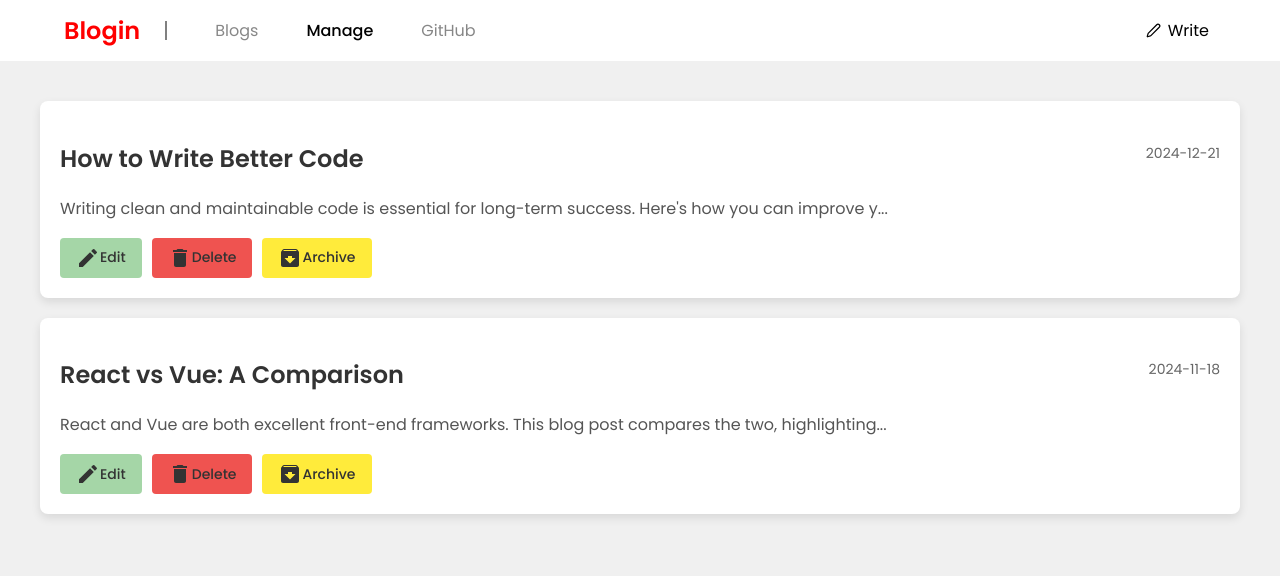
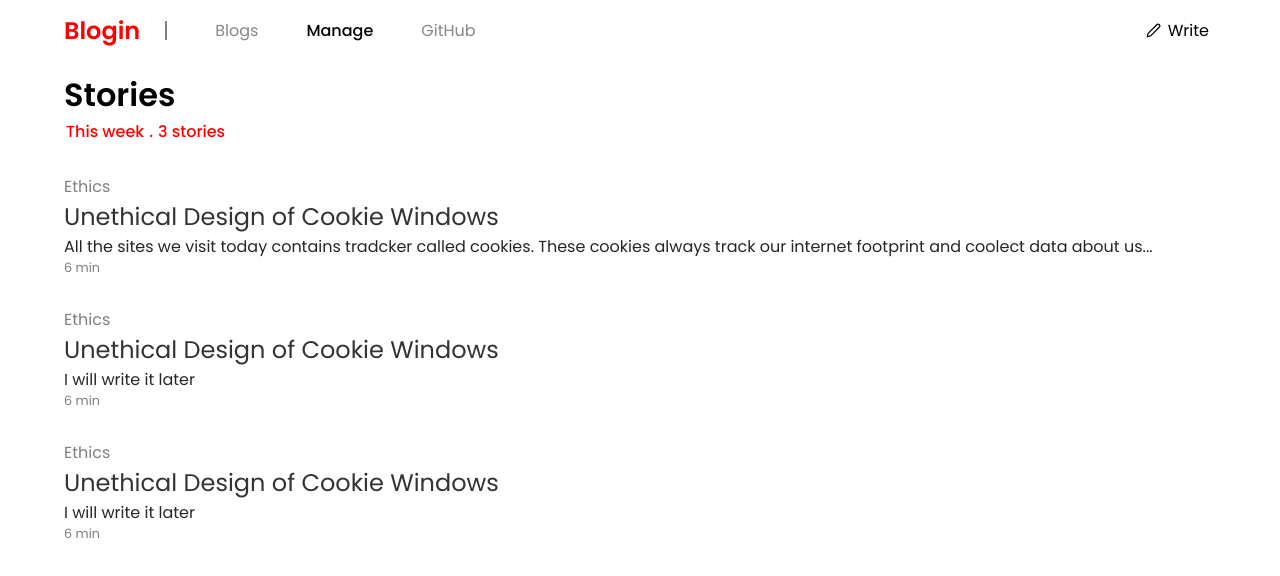
Before and after one commit to Binit06/Blogin, a React (Vite) app: page /manage in a window 1280 px wide. Shown: the top 576 px of the page. Built offline with nearby package versions, Linux system fonts and the light colour scheme.

Commit message:
Blogin: Added First Design Implementation Manage Page

```diff
--- a/src/components/Navbar/Navbar.css
+++ b/src/components/Navbar/Navbar.css
@@ -91,3 +91,8 @@
   color: #000;
   border: none;
 }
+
+.outlet {
+  display: flex;
+  justify-content: center;
+}
--- a/src/components/Navbar/Navbar.tsx
+++ b/src/components/Navbar/Navbar.tsx
@@ -1,9 +1,12 @@
 import React from "react";
-import { NavLink, Outlet } from "react-router-dom";
+import { NavLink, Outlet, useLocation, useParams } from "react-router-dom";
 import { LuPen } from "react-icons/lu";
 import "./Navbar.css";
 
 const Navbar: React.FC = () => {
+  const id = useParams();
+  const location = useLocation();
+  const isBlogViewPage = location.pathname.startsWith('/blog/')
   return (
     <>
       <nav className="navbar">
@@ -36,15 +39,21 @@ const Navbar: React.FC = () => {
           </div>
         </div>
 
-        {/* Right Section - Buttons */}
         <div className="navbar-right">
-          <div className="navbar-write">
-            <LuPen size={15} />
-            <button className="btn btn-solid">Write</button>
-          </div>
+          {isBlogViewPage && id ? (
+            <div className="navbar-write">
+              <LuPen size={15} />
+              <button className="btn btn-solid">Update</button>
+            </div>
+          ) : (
+            <div className="navbar-write">
+              <LuPen size={15} />
+              <button className="btn btn-solid">Write</button>
+            </div>
+          )}
         </div>
       </nav>
-      <div>
+      <div className="outlet">
         <Outlet />
       </div>
     </>
--- a/src/main.tsx
+++ b/src/main.tsx
@@ -4,7 +4,7 @@ import { BrowserRouter, Route, Routes } from "react-router-dom";
 import Navbar from "./components/Navbar/Navbar";
 import Home from "./pages/Home/HomePage";
 import Blogs from "./pages/Blogs/BlogsPge";
-import Profile from "./pages/Profile/PrfilePage";
+import ViewPage from "./pages/Blogs/ViewPage/ViewPage";
 import Create from "./pages/Blogs/CreatePage/BlogEditPage";
 import "./index.css"
 
@@ -16,7 +16,7 @@ createRoot(document.getElementById("root")!).render(
           <Route index element={<Home />} />
           <Route path="manage" element={<Blogs />} />
           <Route path="manage/blog/edit" element={<Create />} />
-          <Route path="profile/:id" element={<Profile />} />
+          <Route path="/blog/:id" element={<ViewPage />} />
         </Route>
       </Routes>
     </BrowserRouter>
--- a/src/pages/Blogs/Blogs.css
+++ b/src/pages/Blogs/Blogs.css
@@ -1,103 +1,65 @@
-/* General page container */
-.blogs-container {
-  background-color: #f0f0f0;
-  color: #333;
-  padding: 40px;
-  font-family: 'Poppins', sans-serif;
-  min-height: 100vh;
+.blog_main {
+  width: 90%;
+  display: flex;
+  flex-direction: column;
+  padding-top: 10px;
+}
+.title_container {
+  display: flex;
+  flex-direction: column;
 }
 
-.page-title {
-  text-align: center;
+.title {
+  font-size: 2rem;
+  color: black;
   font-weight: 600;
-  font-size: 2rem;
-  color: #333;
-  margin-bottom: 30px;
 }
 
-.blogs-list {
+.title_metadata {
+  display: flex;
+  flex-direction: row;
+  gap: 5px;
+  font-size: 1rem;
+  margin-left: 2px;
+  color: red;
+  font-weight: 500;
+}
+
+.blog_main_container {
   display: flex;
   flex-direction: column;
-  gap: 20px;
+  gap: 30px;
+  margin-top: 30px;
 }
 
-.blog-card {
-  background-color: #fff;
-  border-radius: 8px;
-  padding: 20px;
-  box-shadow: 0 4px 10px rgba(0, 0, 0, 0.1);
+.blog_container {
+  display: flex;
+  flex-direction: column;
+  gap: 0px;
 }
 
-.card-header {
-  display: flex;
-  justify-content: space-between;
-  align-items: center;
+.blog_genere {
+  font-weight: 400;
+  opacity: 0.5;
 }
 
-.blog-title {
+.blog_title {
   font-size: 1.5rem;
-  font-weight: 600;
-  margin-bottom: 10px;
-  color: #333;
+  font-weight: 300;
+  cursor: pointer;
 }
 
-.blog-date {
-  font-size: 0.875rem;
-  color: #666;
+.blog_title:hover {
+  text-decoration: underline;
 }
 
-.blog-content {
-  margin-top: 10px;
+.blog_description {
   font-size: 1rem;
-  line-height: 1.6;
-  color: #555;
+  opacity: 0.85;
 }
 
-.button-group {
-  display: flex;
-  gap: 10px;
-  margin-top: 15px;
+.blog_ert {
+  font-weight: 400;
+  font-size: 0.8rem;
+  opacity: 0.5;
 }
-
-.action-btn {
-  display: flex;
-  align-items: center;
-  justify-content: center;
-  padding: 8px 16px;
-  font-size: 0.875rem;
-  font-weight: 500;
-  border: none;
-  border-radius: 4px;
-  cursor: pointer;
-  background-color: #e0e0e0;
-  color: #333;
-  transition: background-color 0.3s ease;
-}
-
-.action-btn:hover {
-  background-color: #ccc;
-}
-
-.edit-btn {
-  background-color: #a5d6a7;
-}
-
-.delete-btn {
-  background-color: #ef5350;
-}
-
-.archive-btn {
-  background-color: #ffeb3b;
-}
-
-.edit-btn:hover {
-  background-color: #81c784;
-}
-
-.delete-btn:hover {
-  background-color: #e57373;
-}
-
-.archive-btn:hover {
-  background-color: #ffee58;
-}
--- a/src/pages/Blogs/BlogsPge.tsx
+++ b/src/pages/Blogs/BlogsPge.tsx
@@ -1,63 +1,43 @@
-import { Edit, Delete, Archive } from "@mui/icons-material";
 import './Blogs.css';
 
-const blogData = [
-  {
-    id: "1",
-    title: "How to Write Better Code",
-    date: "2024-12-21",
-    content: "Writing clean and maintainable code is essential for long-term success. Here's how you can improve your coding habits...",
-  },
-  {
-    id: "1",
-    title: "React vs Vue: A Comparison",
-    date: "2024-11-18",
-    content: "React and Vue are both excellent front-end frameworks. This blog post compares the two, highlighting their differences...",
-  },
-  // Add more blogs as needed
-];
-
-const handleEditClick = (id: string) => {
-  console.log(id)
+interface BlogProps {
+  id: string;
+  genere: string;
+  title: string;
+  description: string;
+  ert: string;
+}
+const BlogsComponent: React.FC<BlogProps> = ({ genere, title, description, ert, id }) => {
+  const handleClick = () => {
+    console.log(id);
+  }
+  return (
+    <div className="blog_container">
+      <div className="blog_genere">{genere}</div>
+      <div className="blog_title" onClick={handleClick}>{title}</div>
+      <div className="blog_description">{description}</div>
+      <div className="blog_ert">{ert}</div>
+    </div>
+  )
 }
 
-
-const handleDeleteClick = (id: string) => {
-  console.log(id)
-}
-
-const handleArchiveClick = (id: string) => {
-  console.log(id)
-}
 const Blogs = () => {
   return (
-    <div className="blogs-container">
-      <div className="blogs-list">
-        {blogData.map((blog, index) => (
-          <div key={index} className="blog-card">
-            <div className="card-header">
-              <h2 className="blog-title">{blog.title}</h2>
-              <span className="blog-date">{blog.date}</span>
-            </div>
-            <p className="blog-content">
-              {blog.content.slice(0, 100)}...
-            </p>
-            <div className="button-group">
-              <button className="action-btn edit-btn" onClick={() => { handleEditClick(blog.id) }}>
-                <Edit />
-                Edit
-              </button>
-              <button className="action-btn delete-btn" onClick={() => { handleDeleteClick(blog.id) }}>
-                <Delete />
-                Delete
-              </button>
-              <button className="action-btn archive-btn" onClick={() => { handleArchiveClick(blog.id) }}>
-                <Archive />
-                Archive
-              </button>
-            </div>
-          </div>
-        ))}
+    <div className="blog_main">
+      <div className="title_container">
+        <div className="title">
+          Stories
+        </div>
+        <div className="title_metadata">
+          <div className="date">{"This week"}</div>
+          <div>.</div>
+          <div className="stories">{"3 stories"}</div>
+        </div>
+      </div>
+      <div className="blog_main_container">
+        <BlogsComponent genere="Ethics" title="Unethical Design of Cookie Windows" description="All the sites we visit today contains tradcker called cookies. These cookies always track our internet footprint and coolect data about us..." ert="6 min" id='1' />
+        <BlogsComponent genere="Ethics" title="Unethical Design of Cookie Windows" description="I will write it later" ert="6 min" id='2' />
+        <BlogsComponent genere="Ethics" title="Unethical Design of Cookie Windows" description="I will write it later" ert="6 min" id='3' />
       </div>
     </div>
   );
--- /dev/null
+++ b/src/pages/Blogs/ViewPage/ViewPage.css
@@ -0,0 +1,39 @@
+
+.main-container {
+  width: 90%;
+  background-color: #fff;
+  border-radius: 8px;
+  padding: 20px;
+  margin-top: 20px;
+}
+
+/* Blog title styling */
+.blog-title {
+  font-size: 2.5rem;
+  font-weight: bold;
+  color: #333;
+  margin-bottom: 15px;
+}
+
+/* Blog article styling */
+.blog-article {
+  font-size: 1.2rem;
+  color: #666;
+  line-height: 1.6;
+  margin-top: 10px;
+}
+
+/* Responsive styling */
+@media (max-width: 768px) {
+  .main-container {
+    width: 90%;
+  }
+
+  .blog-title {
+    font-size: 1.5rem;
+  }
+
+  .blog-article {
+    font-size: 1rem;
+  }
+}
--- /dev/null
+++ b/src/pages/Blogs/ViewPage/ViewPage.tsx
@@ -0,0 +1,18 @@
+import React from 'react';
+import './ViewPage.css';
+
+const ViewPage: React.FC = () => {
+  return (
+    <div className="main-container">
+      <div className="blog-title">
+        {"How to run a successful business"}
+      </div>
+      <div
+        className="blog-article"
+        dangerouslySetInnerHTML={{ __html: "<b>This is the main article</b>" }}
+      />
+    </div>
+  );
+}
+
+export default ViewPage;
```
